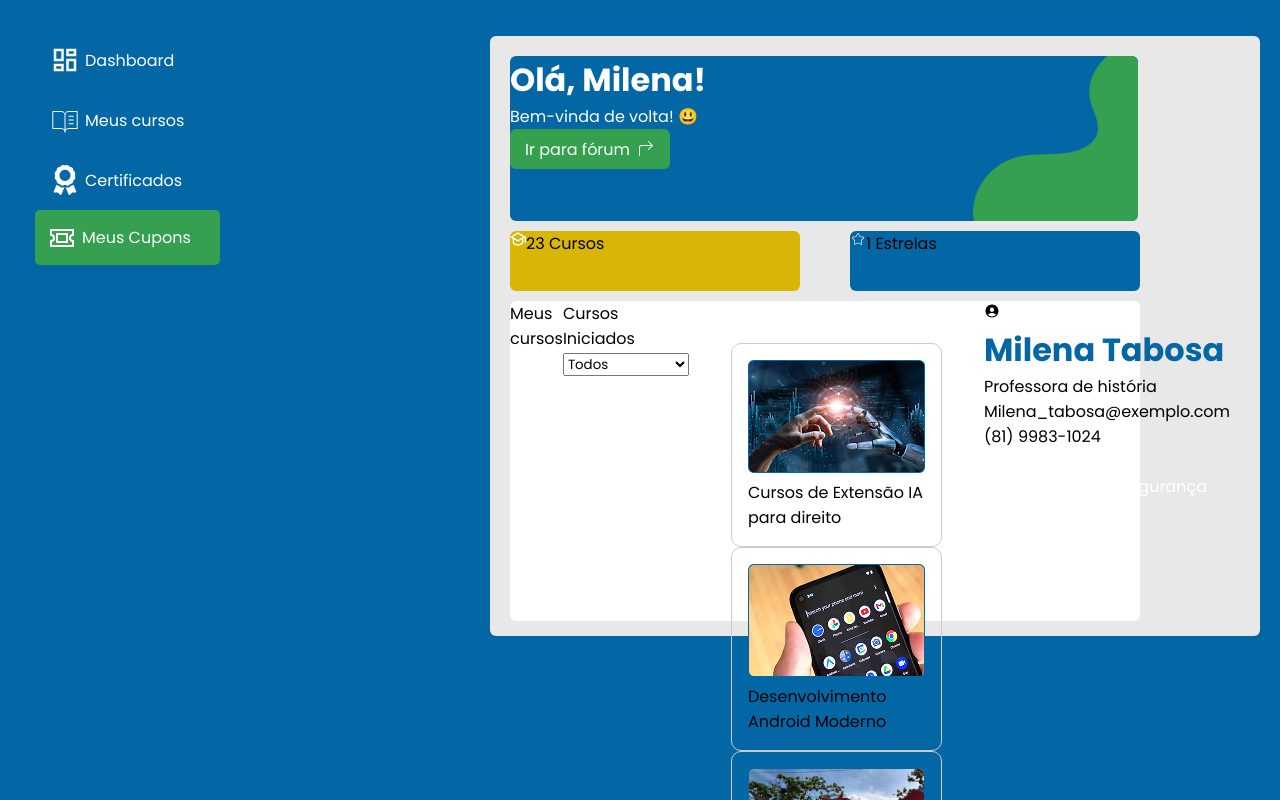
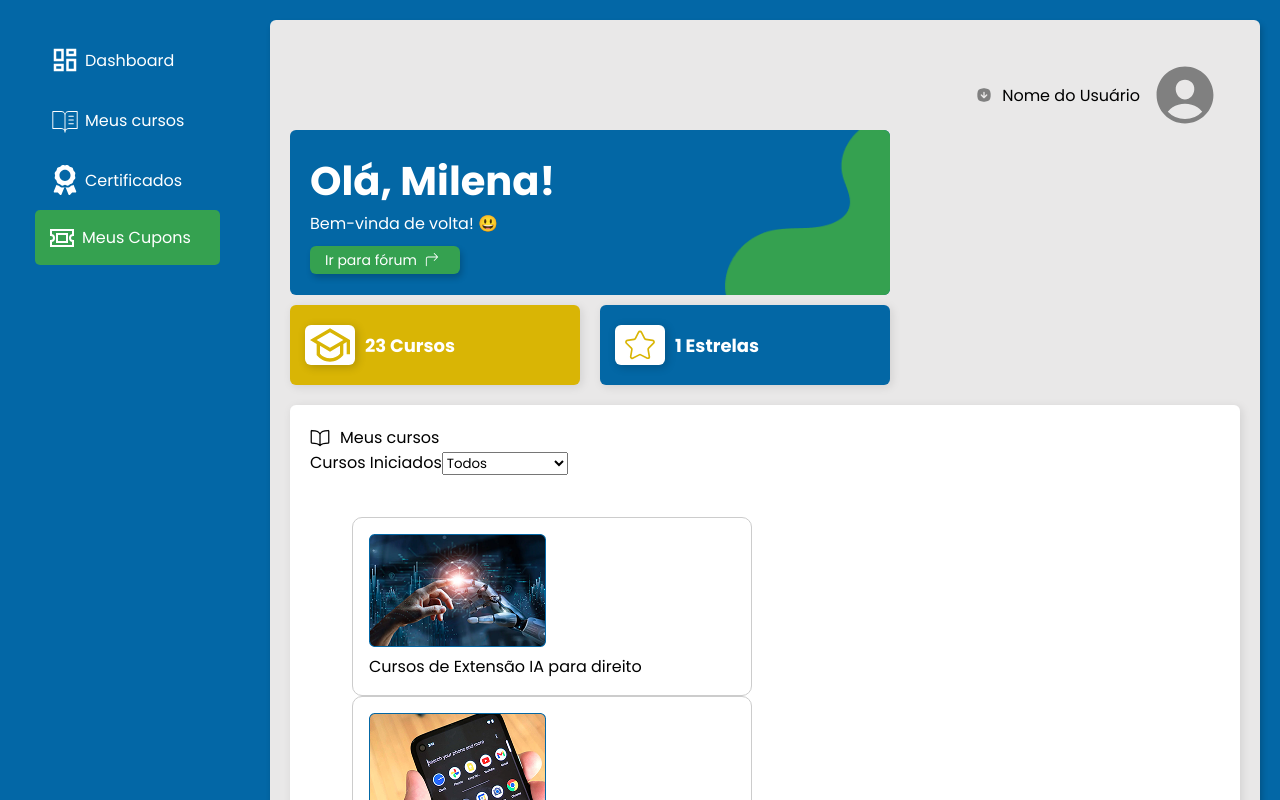
Before and after one commit to MiTabosa/Projeto-Desbrave, a React (Vite) app: page /dashboard in a window 1280 px wide. Shown: the top 800 px of the page. Built offline with nearby package versions, Linux system fonts and the light colour scheme.

Commit message:
atualizando estilização  dashboard

```diff
--- a/src/components/BottomDashboard/BottomDashboard.css
+++ b/src/components/BottomDashboard/BottomDashboard.css
@@ -1,13 +1,20 @@
 .container {
     display: flex;
+    flex-direction: column;
+    background-color: #0367A5;
+    min-height: 100vh;
+    height: auto;
+    align-items: stretch;
 }
 
 .content {
-    width: 80%;
-    height: 600px;
-    background-color: #E9E8E8;
+    background: #E9E8E8;
+    padding: 20px;
     border-radius: 6px;
-    padding: 20px;
-    margin-left: 220px;
-    margin-top: 16px;
+    width: 100%;
+    min-height: 100vh;
+    flex-grow: 1;
+    box-shadow: 2px 4px 6px rgba(0, 0, 0, 0.2);
+    display: flex;
+    flex-direction: column;
 }
--- a/src/components/Sidebar/Sidebar.css
+++ b/src/components/Sidebar/Sidebar.css
@@ -1,6 +1,6 @@
 .dashboard-container {
   display: flex;
-  height: 100vh;
+  min-height: 100vh;
   width: 100vw;
   background-color: #0367A6;
 }
--- a/src/pages/Dashboard/Dashboard.css
+++ b/src/pages/Dashboard/Dashboard.css
@@ -1,19 +1,27 @@
-/* .container-dashboard {
- background-color: #0367A5;
-} */
+.Title-dashboard{
+    margin: 0;
+    font-size: 40px;
+    color: #FFFF;
+}
 
-.Title-dashboard, .paragraf-dashboard{
-    color: white;
+.paragraf-dashboard {
+    font-size: 16px;
+    color: #FFFF;
 }
 
 
 .header-dashboard {
     position: relative;
-    width: 628px;
+    width: 600px;
     height: 165px;
     border-radius: 6px;
     background-color: #0367A5;
     overflow: hidden;
+    display: flex;
+    flex-direction: column;
+    justify-content: center;
+    padding: 20px;
+    margin-top: -20px;
 }
 
 .header-dashboard img {
@@ -26,51 +34,85 @@
 
 .forum-button {
     display: flex;
+    margin-top: 10px;
     align-items: center;
     gap: 8px;
     background-color: #35A150;
     border: none;
-    color: white;
-    padding: 10px 15px;
+    color: #FFFF;
+    padding: 5px 15px;
     border-radius: 6px;
-    font-size: 16px;
+    font-size: 14px;
     cursor: pointer;
-    width: 160px;
-    height: 40px;
+    width: 150px;
+    height: 28px;
+    box-shadow: 2px 4px 6px rgba(0, 0, 0, 0.2);
 }
 
-.info-general {
+/* cursos e estrelas */
+
+ .info-general {
     display: flex;
-    gap: 50px;
+    gap: 20px;
+    margin-top: 10px;
+}
+
+.info-card-courses, .info-card-star {
+    position: relative;
+    display: flex;
+    align-items: center;
+    justify-content: flex-start;
+    gap: 10px;
+    width: 290px;
+    height: 80px;
+    border-radius: 6px;
+    padding: 10px 15px;
+    box-shadow: 2px 2px 10px rgba(0, 0, 0, 0.1);
 }
 
 .info-card-courses {
-    display: flex;
-    margin-top: 10px;
-    width: 290px;
-    height: 60px;
-    border-radius: 6px;
     background-color: #D9B505;
-    color: #ffff;
+    color: #D9B505;
 }
 
 .info-card-star {
-    display: flex;
-    margin-top: 10px;
-    width: 290px;
-    height: 60px;
-    border-radius: 6px;
     background-color: #0367A5;
-    color: #ffff;
+    color: #D9B505;
 }
 
-.init-Courses {
-    width: 630px;
-    height: 320px;
-    background-color: #ffff;
-    margin-top: 10px;
+.icon-curse, .icon-star {
+    font-size: 40px;
+    background-color: #ffffff;
     border-radius: 6px;
-    display: flex;
+    width: 50px;
+    height: 40px;
+    box-shadow: 2px 2px 10px rgba(0, 0, 0, 0.2);
 }
 
+
+.info-card-courses p, .info-card-star p {
+    font-size: 18px;
+    font-weight: bold;
+    margin: 0;
+    color: white;
+}
+
+
+.init-Courses {
+  background-color: #ffffff;
+  border-radius: 6px;
+  padding: 20px;
+  margin-top: 20px;
+  box-shadow: 2px 2px 10px rgba(0, 0, 0, 0.1);
+}
+
+.header-courses {
+    display: flex;
+    align-items: center;
+    gap: 10px;
+    font-size: 20px;
+}
+
+
+
 /* filtro */
--- a/src/pages/Dashboard/Dashboard.jsx
+++ b/src/pages/Dashboard/Dashboard.jsx
@@ -1,5 +1,5 @@
 import { useNavigate } from "react-router-dom";
-import BottomDashboard from "../../components/bottomDashboard/BottomDashboard";
+import BottomDashboard from "../../components/BottomDashboard/BottomDashboard";
 import "./Dashboard.css";
 import elementoVerde from "../../assets/elemento-verde.png";
 import { BsArrow90DegRight } from "react-icons/bs";
@@ -13,6 +13,7 @@ import imageCultural from "../../assets/imagem-cultural.png";
 import { IoPersonCircle } from "react-icons/io5";
 import Sidebar from "../../components/Sidebar/Sidebar";
 import NavbarDashboard from  "../../components/NavbarDashboard/NavbarDashboard";
+import ElementoCursos from "../../assets/elemento-cursos.png";
 
 
 const Dashboard = () => {
@@ -52,32 +53,33 @@ const Dashboard = () => {
     <div className="container-dashboard">
       <Sidebar>
       <BottomDashboard>
-     {/* <NavbarDashboard/> */}
+     <NavbarDashboard/>
         <div className="header-dashboard">
           <h2 className="Title-dashboard">Olá, Milena!</h2>
           <p className="paragraf-dashboard">Bem-vinda de volta! 😃</p>
           <img src={elementoVerde} alt="elemento verde" />
-          <button className="forum-button">
+          <button className="forum-button" onClick={() => navigate("/forum")}>
             Ir para fórum
             <BsArrow90DegRight />
-          </button>{" "}
-          {/* fazer navegação pro forum */}
+          </button>
         </div>
         <div className="info-general">
           <div className="info-card-courses">
-            <RiGraduationCapLine />
+            <RiGraduationCapLine  className="icon-curse"/>
             <p>{infoGeral.cursos} Cursos</p>
           </div>
           <div className="info-card-star">
-            <CiStar />
+            <CiStar className="icon-star"/>
             <p>{infoGeral.estrelas} Estrelas</p>
           </div>
         </div>
 
         {/* cursos */}
         <div className="init-Courses">
+          <div className="header-courses">
           <IoBookOutline />
           <p>Meus cursos</p>
+          </div>
           <div className="filtro-container">
             <label htmlFor="filtro">Cursos Iniciados</label>
             <select
@@ -100,8 +102,9 @@ const Dashboard = () => {
                 </div>
              ))}
             </div>
+            </div>
 
-            <div className="container-profile">
+       <div className="container-profile">
           <div className="perfil-banner">
          <IoPersonCircle/>
           </div>
@@ -127,9 +130,10 @@ const Dashboard = () => {
              </div>
 
             </div>
-        </div>
+
       </BottomDashboard>
-      </Sidebar>
+        </Sidebar>
+
     </div>
   );
 };
```
Also changed, not shown: src/assets/elemento-cursos.png (added).
